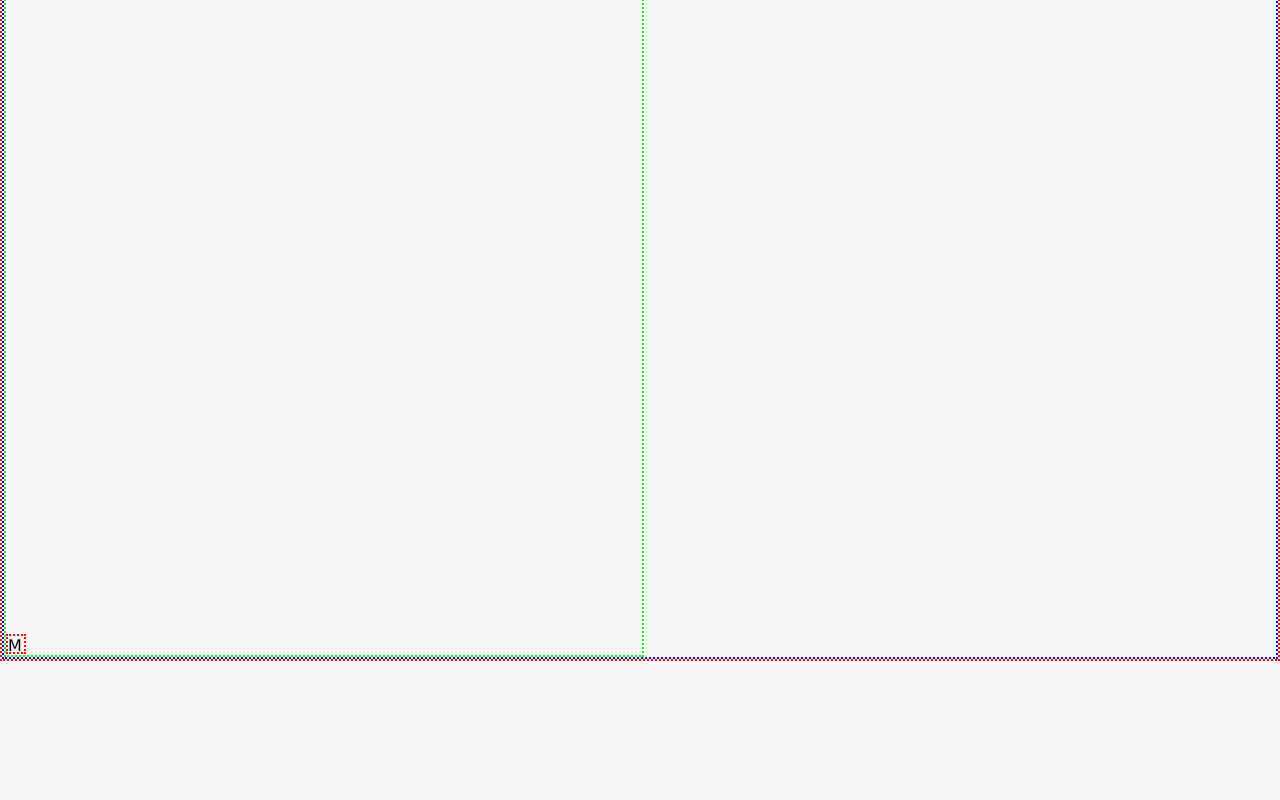
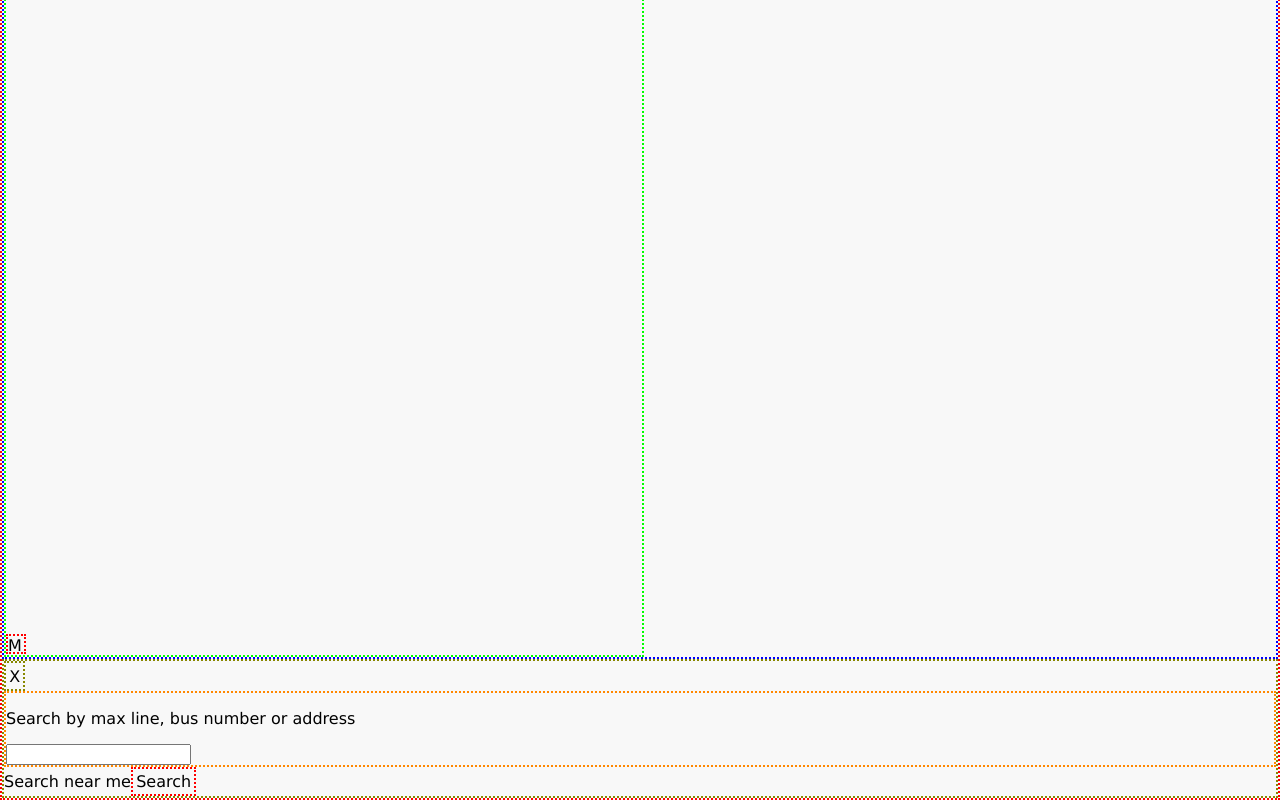
Before and after one commit to philrmass/trimet-quickstop, a React app: page / in a window 1280 px wide. Shown: the part 360-1160 px from the top of the page. Before the commit the page ends 1021 px from the top, so only its background shows below. Built offline with nearby package versions, Linux system fonts and the light colour scheme.

Commit message:
add search pane, search bar and near button

```diff
--- a/src/components/App.jsx
+++ b/src/components/App.jsx
@@ -2,6 +2,7 @@ import React from 'react';
 import NavBar from './NavBar';
 import StopPane from './StopPane';
 import MapPane from './MapPane';
+import SearchPane from './SearchPane';
 import styles from './App.css';
 
 function App() {
@@ -10,6 +11,7 @@ function App() {
       <NavBar/>
       <StopPane/>
       <MapPane/>
+      <SearchPane/>
     </div>
   );
 }
--- /dev/null
+++ b/src/components/NearButton.css
@@ -0,0 +1,8 @@
+.nearButton {
+}
+
+.nearButton div {
+  display: inline-block;
+  padding: 0.2em;
+  border: 2px dotted #f00;
+}
--- /dev/null
+++ b/src/components/NearButton.jsx
@@ -0,0 +1,13 @@
+import React from 'react';
+import styles from './NearButton.css';
+
+function NearButton() {
+  return (
+    <div className={styles.nearButton}>
+      <span>Search near me</span>
+      <div>Search</div>
+    </div>
+  );
+}
+
+export default NearButton;
--- /dev/null
+++ b/src/components/SearchBar.css
@@ -0,0 +1,3 @@
+.searchBar {
+  border: 2px dotted #f80;
+}
--- /dev/null
+++ b/src/components/SearchBar.jsx
@@ -0,0 +1,13 @@
+import React from 'react';
+import styles from './SearchBar.css';
+
+function SearchBar() {
+  return (
+    <div className={styles.searchBar}>
+      <p>Search by max line, bus number or address</p>
+      <input type="text" />
+    </div>
+  );
+}
+
+export default SearchBar;
--- /dev/null
+++ b/src/components/SearchPane.css
@@ -0,0 +1,3 @@
+.searchPane {
+  border: 2px dotted #880;
+}
--- /dev/null
+++ b/src/components/SearchPane.jsx
@@ -0,0 +1,18 @@
+import React from 'react';
+import CloseButton from './CloseButton';
+import SearchBar from './SearchBar';
+import NearButton from './NearButton';
+//import ResultList from './ResultList';
+import styles from './SearchPane.css';
+
+function SearchPane() {
+  return (
+    <div className={styles.searchPane}>
+      <CloseButton/>
+      <SearchBar/>
+      <NearButton/>
+    </div>
+  );
+}
+
+export default SearchPane;
```
